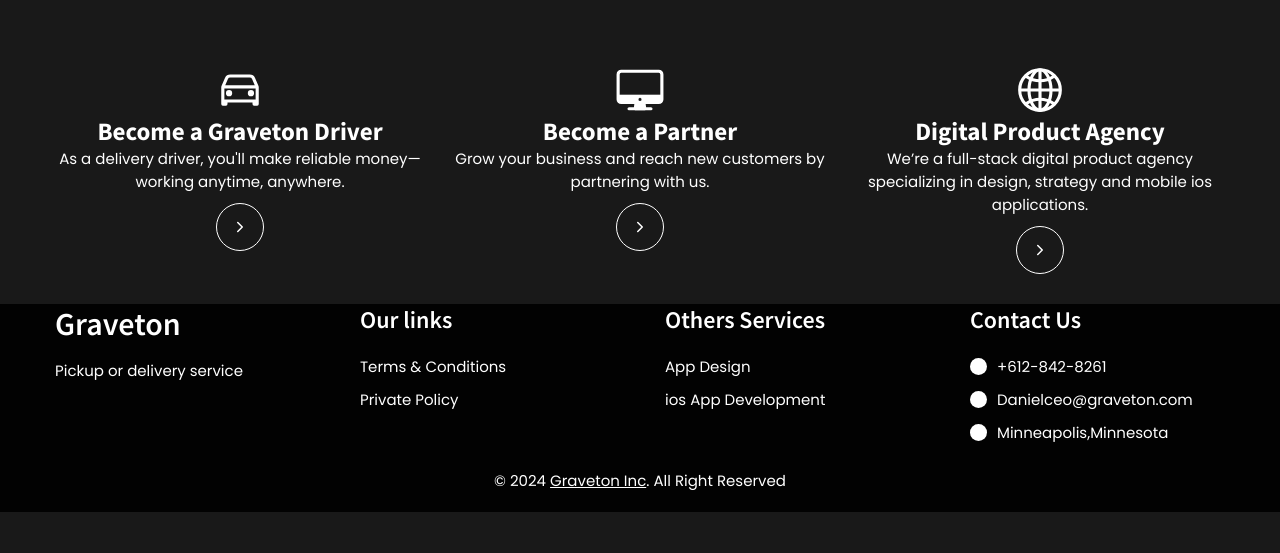
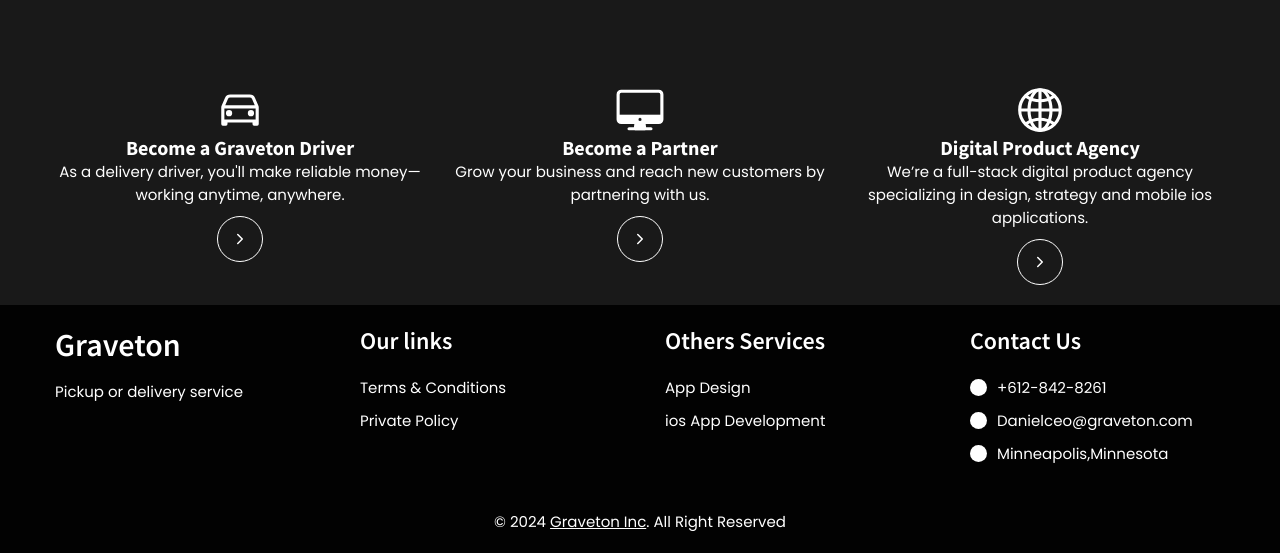
Before and after one commit to zhagnayz/graveto, a plain HTML site: page index.html in a window 1280 px wide. Shown: the part 335-888 px from the top of the page. Before the commit the page ends 847 px from the top, so only its background shows below. Drawn offline with nearby package versions, Linux system fonts and the light colour scheme; a script that the page names is missing.

Commit message:
Update index.css

```diff
--- a/index.css
+++ b/index.css
@@ -39,7 +39,7 @@
    * spacing
    */
 
-  --section-padding: 0px;
+  --section-padding: 20px;
 
   /**
    * transition
@@ -329,7 +329,7 @@ body {
 .service-list {
   display: grid;
   gap: 30px;
-  padding:0px 0px 30px 0px;
+  padding:0px 0px 0px 0px;
 }
 
 
@@ -355,6 +355,7 @@ body {
 
 .service-card .title {
   text-align: center;
+    font-size: 20px;
 }
 
 .service-card .text {
@@ -364,7 +365,7 @@ body {
 
 .service-card .card-btn {
   margin-inline: auto;
-  padding: 15px;
+  padding: 14px;
   border: 1px solid var(--white);
   border-radius: 50%;
   color: var(--white);
```
